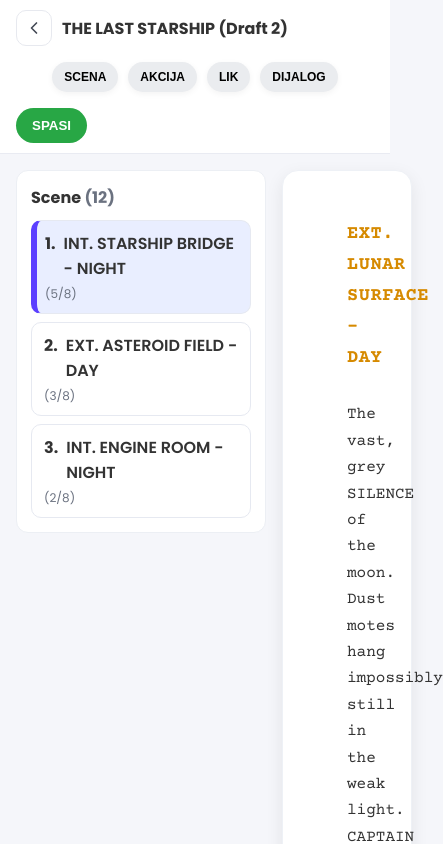
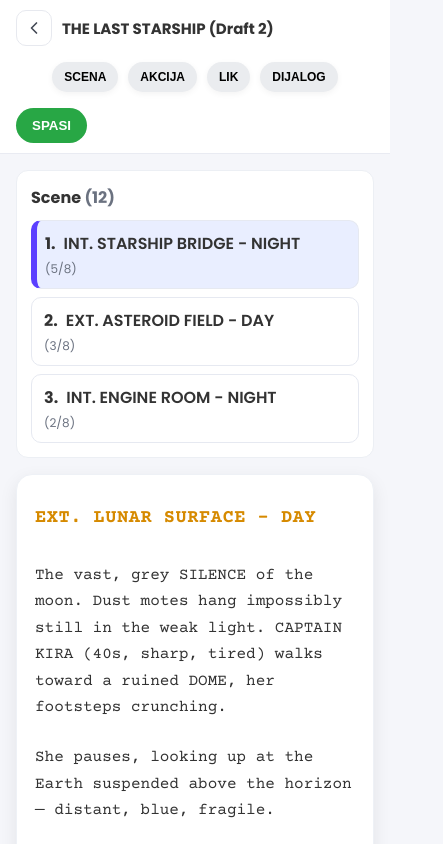
Before and after one commit to rMujcinovic/ScenarijPro-app, a plain HTML site: page html/writing.html in a window 390 px wide. Shown: the top 844 px of the page, 443 px wide, since content can reach past the window. Drawn offline with nearby package versions, Linux system fonts and the light colour scheme; files that its build step writes are made by us from their sources.

Commit message:
style(responsive): prilagodi layout i buttons za manje ekrane

```diff
--- a/css/writing.css
+++ b/css/writing.css
@@ -208,3 +208,21 @@ body {
   font-weight: 700;
   text-align: left;
 }
+
+@media (max-width: 750px) {
+  .layout {
+    grid-template-columns: 1fr;
+  }
+
+  .scenes {
+    order: -1;
+  }
+
+  .project-title {
+    font-size: 15px;
+  }
+
+  .paper {
+    padding: 28px 18px;
+  }
+}
```
